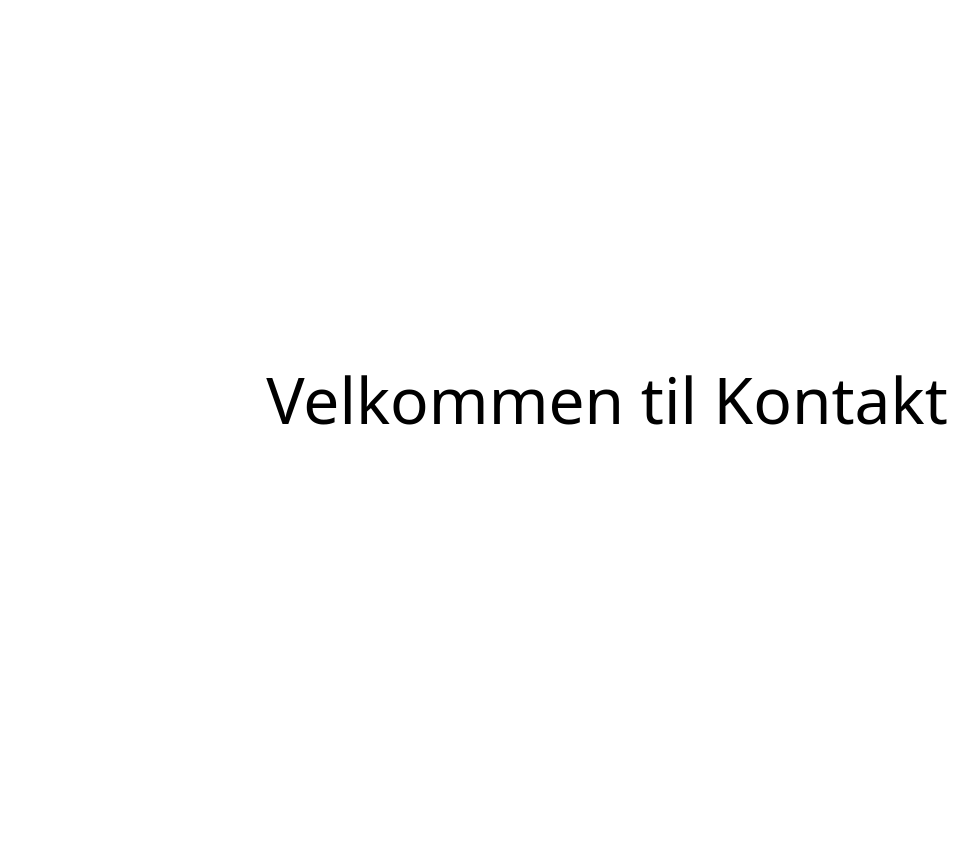
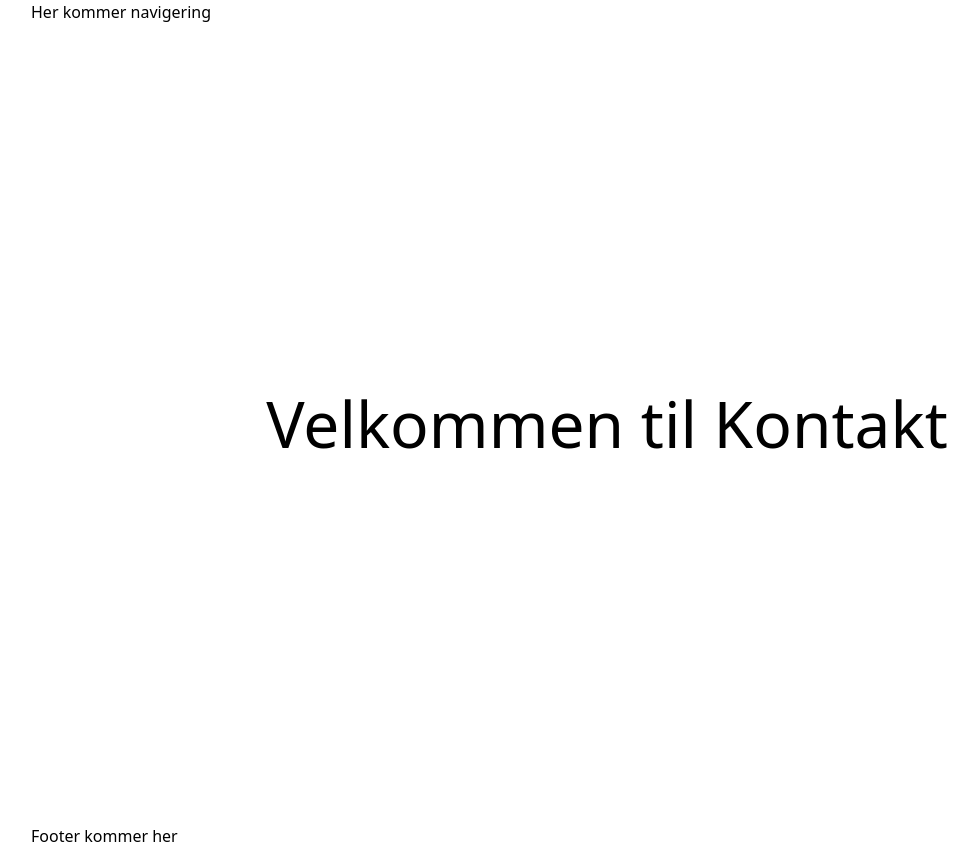
Before and after one commit to meticulousfan/React-framer-motion-portfolio, a Next.js app: page /kontakt in a window 1280 px wide. Shown: the whole page, without its empty margins (33-1011 px from the left). Before the commit the page ends 800 px from the top, so only its background shows below. Built offline with nearby package versions, Linux system fonts and the light colour scheme.

Commit message:
Gjør ferdig sider

```diff
--- a/pages/cv.tsx
+++ b/pages/cv.tsx
@@ -1,22 +1,16 @@
 import type { NextPage } from "next";
-import Head from "next/head";
 
-import styles from "../styles/Home.module.css";
+import CVContent from "../components/CV/CVContent.component";
+import Layout from "../components/Layout/Layout.component";
 
-const CV: NextPage = () => {
+const Home: NextPage = () => {
   return (
-    <div className={styles.container}>
-      <Head>
-        <title>DFWeb v3</title>
-        <meta name="description" content="Generated by create next app" />
-        <link rel="icon" href="/favicon.ico" />
-      </Head>
-
-      <main className={styles.main}>
-        <h1 className={styles.title}>Velkommen til CV</h1>
-      </main>
-    </div>
+    <>
+      <Layout title="CV - Portefølje - Dfweb">
+        <CVContent />
+      </Layout>
+    </>
   );
 };
 
-export default CV;
+export default Home;
--- a/pages/index.tsx
+++ b/pages/index.tsx
@@ -6,7 +6,7 @@ import Layout from "../components/Layout/Layout.component";
 const Home: NextPage = () => {
   return (
     <>
-      <Layout title="Forside - Portefølje - ">
+      <Layout title="Forside - Portefølje - Dfweb">
         <IndexContent />
       </Layout>
     </>
--- a/pages/kontakt.tsx
+++ b/pages/kontakt.tsx
@@ -1,22 +1,16 @@
 import type { NextPage } from "next";
-import Head from "next/head";
 
-import styles from "../styles/Home.module.css";
+import KontaktContent from "../components/Kontakt/KontaktContent.component";
+import Layout from "../components/Layout/Layout.component";
 
-const Kontakt: NextPage = () => {
+const Home: NextPage = () => {
   return (
-    <div className={styles.container}>
-      <Head>
-        <title>DFWeb v3</title>
-        <meta name="description" content="Generated by create next app" />
-        <link rel="icon" href="/favicon.ico" />
-      </Head>
-
-      <main className={styles.main}>
-        <h1 className={styles.title}>Velkommen til Kontakt</h1>
-      </main>
-    </div>
+    <>
+      <Layout title="Kontakt - Portefølje - Dfweb">
+        <KontaktContent />
+      </Layout>
+    </>
   );
 };
 
-export default Kontakt;
+export default Home;
```
Also changed, not shown: components/CV/CVContent.component.tsx (renamed from components/CV/CV.component.tsx), components/Kontakt/KontaktContent.component.tsx (renamed from components/Kontakt/Kontakt.component.tsx).
